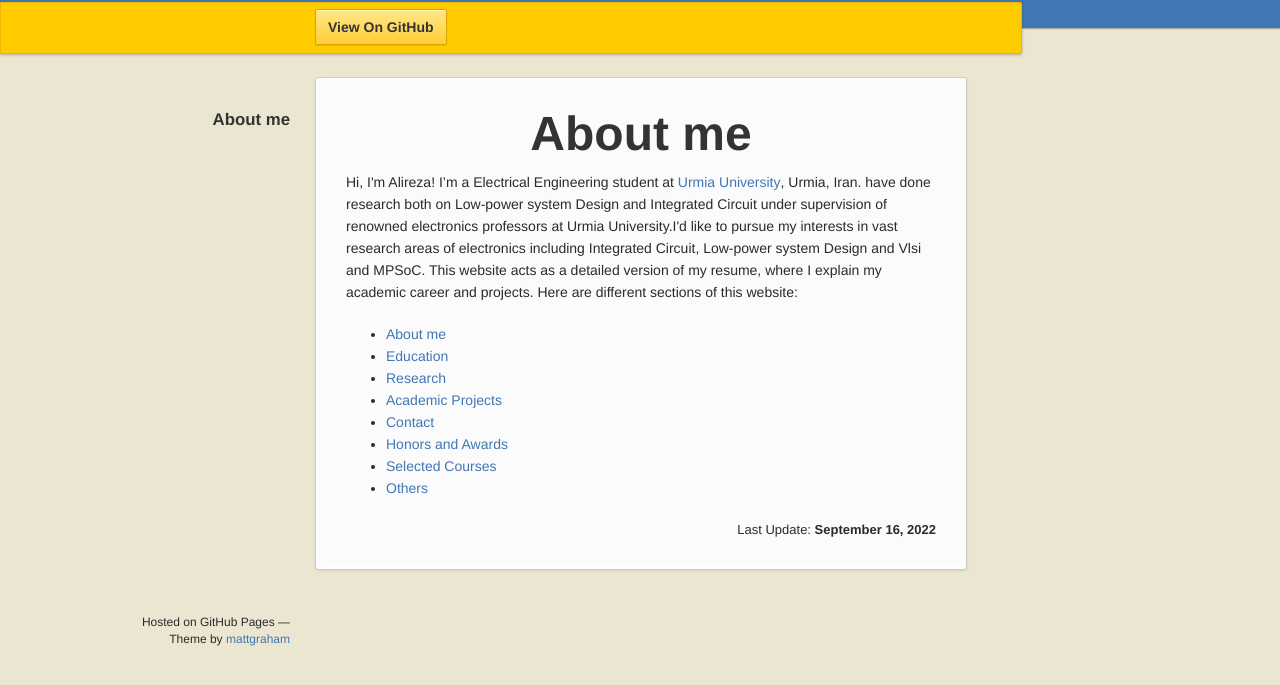
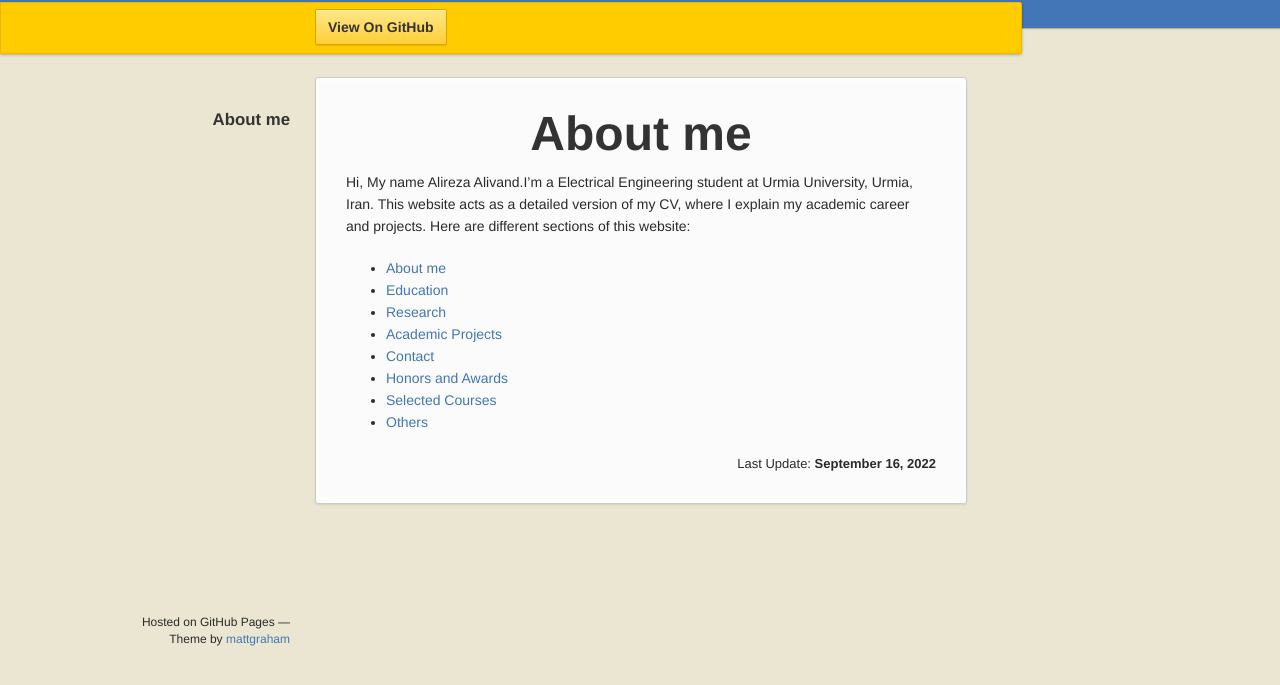
Before and after one commit to AlirezaAlivand/alirezaalivandgithub.io-, a plain HTML site: page index.html in a window 1280 px wide. Shown: the part 113-798 px from the top of the page. Drawn offline with nearby package versions, Linux system fonts and the light colour scheme; a script that the page names is missing; a web font is replaced by a local one.

Commit message:
Update index.html

```diff
--- a/index.html
+++ b/index.html
@@ -63,11 +63,10 @@
       <h1 id="about-me"><font size="10"><center>About me</center></font></h1>
 
 <p>
-    Hi, I'm Alireza! I’m a Electrical Engineering student at <a href="https://www.urmia.ac.ir/">Urmia University</a>, Urmia, Iran.
-    have done research both on Low-power system Design  and Integrated Circuit under supervision of renowned
-    electronics professors at Urmia University.I'd like to pursue my interests in
-    vast research areas of electronics including Integrated Circuit, Low-power system Design  and Vlsi and MPSoC.
-    This website acts as a detailed version of my resume, where I explain my academic career and projects. Here are different sections of this website:
+
+Hi, My name Alireza Alivand.I’m a Electrical Engineering student at Urmia University, Urmia, Iran.
+
+This website acts as a detailed version of my CV, where I explain my academic career and projects. Here are different sections of this website:
 </p>
 
 <ul>
```
